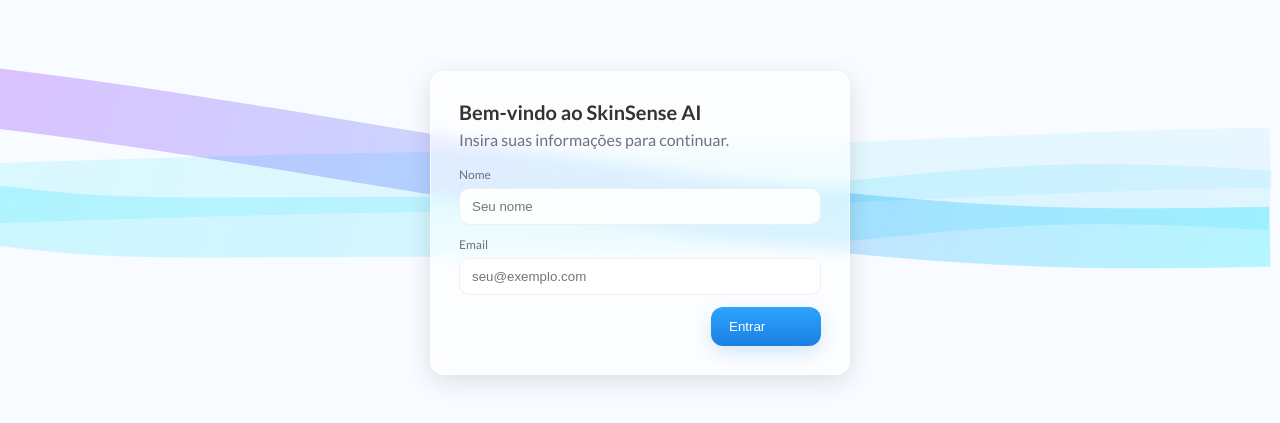
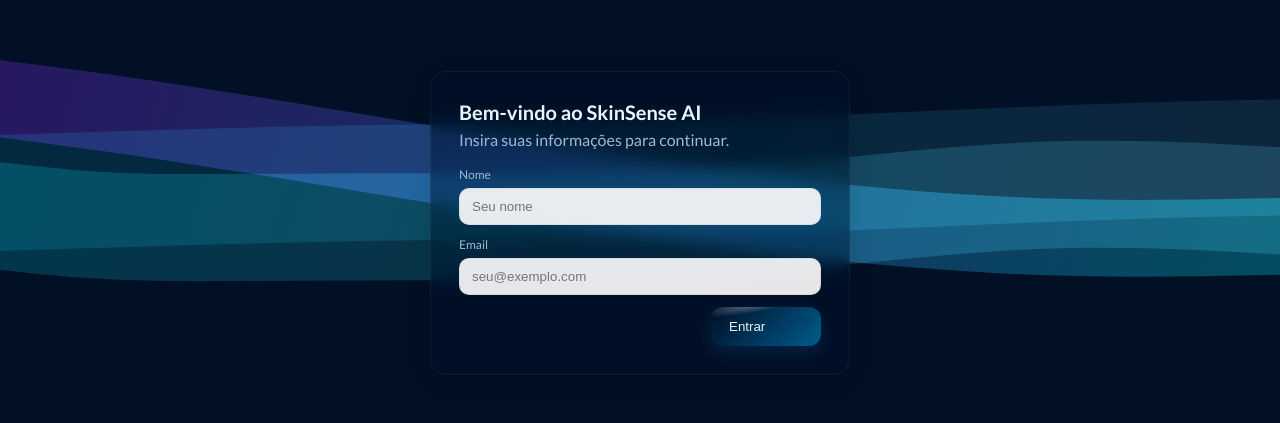
Before and after one commit to Shiver3d/AURA, a Vue app: page /login in a window 1280 px wide. Shown: the part 177-600 px from the top of the page. Built offline with nearby package versions, Linux system fonts and the light colour scheme.

Commit message:
implementei a sincronização de temas e aprimore o estilo dos componentes. adicionei gerenciamento de tema em app.vue e headerbar.vue, dynamicwaves.vue aprimorado para controle de camada dinâmica e main.scss atualizado para melhores estilos globais. arquivo style.scss não utilizado removido.

```diff
--- a/src/App.vue
+++ b/src/App.vue
@@ -11,7 +11,7 @@
 
 <script setup>
 import { useRoute } from 'vue-router'
-import { watchEffect, ref } from 'vue'
+import { watchEffect, ref, onMounted } from 'vue'
 import HeaderBar from './components/HeaderBar.vue'
 import FooterBar from './components/FooterBar.vue'
 import DynamicWaves from './components/DynamicWaves.vue'
@@ -19,6 +19,27 @@
 
 const route = useRoute()
 const theme = ref(localStorage.getItem('theme') || 'dark')
+
+// Inicializa o tema imediatamente na montagem
+onMounted(() => {
+  document.documentElement.setAttribute('data-theme', theme.value)
+
+  // Escuta mudanças no localStorage para sincronizar entre componentes
+  window.addEventListener('storage', (e) => {
+    if (e.key === 'theme') {
+      theme.value = e.newValue || 'dark'
+    }
+  })
+
+  // Também escuta mudanças customizadas (quando o HeaderBar atualiza o mesmo window)
+  const handleThemeChange = () => {
+    const newTheme = localStorage.getItem('theme') || 'dark'
+    if (newTheme !== theme.value) {
+      theme.value = newTheme
+    }
+  }
+  window.addEventListener('theme-changed', handleThemeChange)
+})
 
 watchEffect(() => {
   document.documentElement.setAttribute('data-theme', theme.value)
--- a/src/assets/style.scss
+++ /dev/null
@@ -1,78 +0,0 @@
-/* Theme variables and global styles for SkinSense AI (Frutiger Aero aesthetics) */
-:root {
-  --font-family: 'Lato', system-ui, -apple-system, 'Segoe UI', Roboto, 'Helvetica Neue', Arial;
-  --radius: 14px;
-
-  /* Light theme */
-  --bg: #f8fbff;
-  --panel-bg: rgba(255,255,255,0.6);
-  --text: #333333;
-  --muted: #6b7280;
-  --accent: linear-gradient(180deg,#2ea3ff,#1a7fe0);
-  --accent-solid: #1976d2;
-  --glass-border: rgba(255,255,255,0.6);
-
-  /* Wave colors */
-  --wave-1: rgba(46,163,255,0.08);
-  --wave-2: rgba(26,127,224,0.06);
-  --wave-3: rgba(64,196,255,0.04);
-}
-
-.dark-mode {
-  --bg: #021025; /* midnight blue */
-  --panel-bg: rgba(2,16,37,0.45);
-  --text: #ffffff;
-  --muted: #9fb8d6;
-  --accent: linear-gradient(180deg,#00f0ff,#00b3ff);
-  --accent-solid: #00d1ff;
-  --glass-border: rgba(255,255,255,0.06);
-
-  --wave-1: rgba(0,240,255,0.06);
-  --wave-2: rgba(0,179,255,0.05);
-  --wave-3: rgba(2,94,153,0.04);
-}
-
-* { box-sizing: border-box; }
-html,body,#app { height: 100%; }
-body {
-  margin: 0;
-  font-family: var(--font-family);
-  background: var(--bg);
-  color: var(--text);
-  -webkit-font-smoothing: antialiased;
-  -moz-osx-font-smoothing: grayscale;
-}
-
-/* Glass card utility */
-.glass {
-  background: var(--panel-bg);
-  border-radius: var(--radius);
-  box-shadow: 0 6px 24px rgba(2,8,23,0.12);
-  border: 1px solid var(--glass-border);
-  backdrop-filter: blur(8px) saturate(120%);
-}
-
-/* Buttons */
-.btn {
-  display: inline-flex;
-  align-items: center;
-  gap: 8px;
-  padding: 12px 18px;
-  border-radius: 12px;
-  border: none;
-  background: var(--accent);
-  color: white;
-  cursor: pointer;
-  transition: transform 160ms ease, box-shadow 160ms ease;
-  box-shadow: 0 6px 18px rgba(25,118,210,0.18);
-}
-.btn:hover { transform: translateY(-3px); box-shadow: 0 10px 28px rgba(25,118,210,0.22); }
-.btn.ghost { background: transparent; color: var(--text); box-shadow: none; border: 1px solid rgba(255,255,255,0.06); }
-
-/* Small utilities */
-.container { max-width: 1200px; margin: 0 auto; padding: 24px; }
-.center { display:flex; align-items:center; justify-content:center; }
-
-/* Accessibility focus visible */
-:focus { outline: none; }
-:focus-visible { outline: 3px solid rgba(0,200,255,0.22); outline-offset: 2px; border-radius: 8px; }
--- a/src/components/HeaderBar.vue
+++ b/src/components/HeaderBar.vue
@@ -51,24 +51,25 @@
 const router = useRouter();
 
 const userName = ref("Visitante");
-const theme = ref("light");
+const theme = ref("dark");
 
 onMounted(() => {
   const u = JSON.parse(localStorage.getItem("skin_user") || "null");
   if (u && u.name) userName.value = u.name;
-  const t = localStorage.getItem("skin_theme") || "light";
+  // Sincroniza com o sistema de tema do App.vue
+  const t = localStorage.getItem("theme") || "dark";
   theme.value = t;
-  applyTheme(t);
+  // Garante que o tema está aplicado (App.vue também faz isso, mas garantimos aqui)
+  document.documentElement.setAttribute("data-theme", t);
 });
-
-function applyTheme(t) {
-  document.documentElement.classList.toggle("dark-mode", t === "dark");
-}
 
 function onToggleTheme() {
   theme.value = theme.value === "dark" ? "light" : "dark";
-  localStorage.setItem("skin_theme", theme.value);
-  applyTheme(theme.value);
+  localStorage.setItem("theme", theme.value);
+  // Usa o mesmo sistema do App.vue
+  document.documentElement.setAttribute("data-theme", theme.value);
+  // Dispara evento customizado para sincronizar com App.vue
+  window.dispatchEvent(new CustomEvent("theme-changed"));
 }
 
 const themeIcon = computed(() => (theme.value === "dark" ? "🌙" : "☀️"));
@@ -94,7 +95,7 @@
   top: 12px;
   left: 12px;
   right: 12px;
-  height: 64px;
+  height: 7vh;
   display: flex;
   align-items: center;
   justify-content: space-between;
--- a/src/main.js
+++ b/src/main.js
@@ -1,6 +1,6 @@
 import { createApp } from 'vue'
 import App from './App.vue'
-import './assets/style.scss'
+import './main.scss'
 import 'focus-visible'
 import router from './routes'
 import { Toaster } from 'vue-sonner'
--- a/src/main.scss
+++ b/src/main.scss
@@ -1,8 +1,22 @@
 @import url('https://fonts.googleapis.com/css2?family=Lato:wght@300;400;700;900&display=swap');
 
-/* Design tokens */
+/* ============================================
+   Variaveis para estilização global do site
+   (Frutiger Aero aesthetics)
+   ============================================ */
+
 :root {
+  --font-family: 'Lato', system-ui, -apple-system, 'Segoe UI', Roboto, 'Helvetica Neue', Arial;
   --radius: 16px;
+
+  /* Light theme */
+  --bg: #f8fbff;
+  --panel-bg: rgba(255,255,255,0.6);
+  --text: #333333;
+  --muted: #6b7280;
+  --accent: linear-gradient(180deg,#2ea3ff,#1a7fe0);
+  --accent-solid: #1976d2;
+  --glass-border: rgba(255,255,255,0.6);
 
   /* Light palette */
   --color-cyan: #00E5FF;
@@ -11,23 +25,40 @@
   --color-white: #ffffff;
 
   --glass-bg: linear-gradient(135deg, rgba(255,255,255,0.4) 0%, rgba(255,255,255,0.1) 100%);
-  --glass-border: rgba(255,255,255,0.3);
+  --btn-bg: linear-gradient(135deg,#00000000,#3198ff80);
   --glass-border-top: rgba(255,255,255,0.6);
 
-  --text: #071226;
+  /* Wave colors */
+  --wave-1: rgba(46,163,255,0.08);
+  --wave-2: rgba(26,127,224,0.06);
+  --wave-3: rgba(64,196,255,0.04);
 }
 
-[data-theme="dark"] {
-  --bg: #0a0e17;
+[data-theme="dark"],
+.dark-mode {
+  --bg: #021025; /* midnight blue */
+  --panel-bg: rgba(2,16,37,0.45);
+  --text: #e6f7ff;
+  --muted: #9fb8d6;
+  --accent: linear-gradient(180deg,#00f0ff,#00b3ff);
+  --accent-solid: #00d1ff;
+  --glass-border: rgba(255,255,255,0.06);
+
   --color-cyan: #00f3ff;
   --glow-purple: #8a2bff;
-  --text: #e6f7ff;
   --glass-bg: linear-gradient(135deg, rgba(255,255,255,0.06) 0%, rgba(255,255,255,0.02) 100%);
-  --glass-border: rgba(255,255,255,0.08);
+  --btn-bg: linear-gradient(135deg,#00000000,#00b3ff79);
   --glass-border-top: rgba(255,255,255,0.12);
+
+  --wave-1: rgba(0,240,255,0.06);
+  --wave-2: rgba(0,179,255,0.05);
+  --wave-3: rgba(2,94,153,0.04);
 }
 
-/* Mixins */
+/* ============================================
+   Mixins
+   ============================================ */
+
 @mixin glass() {
   background: var(--glass-bg);
   backdrop-filter: blur(12px) saturate(120%);
@@ -47,28 +78,91 @@
     top: -30%;
     width: 140%;
     height: 60%;
-    background: radial-gradient(ellipse at center, rgba(255,255,255,0.8) 0%, rgba(255,255,255,0.0) 60%);
+    background: radial-gradient(ellipse at center, rgba(255, 255, 255, 0.432) 0%, rgba(255,255,255,0.0) 60%);
     transform: rotate(-12deg) translateY(-6px);
     pointer-events: none;
     mix-blend-mode: screen;
   }
 }
 
-/* Base */
+/* ============================================
+   Base styles
+   ============================================ */
+
 * { box-sizing: border-box; }
 html, body, #app { height: 100%; }
+
+/* Transição suave para mudanças de tema no elemento raiz */
+html {
+  transition: background-color 0.4s ease, color 0.4s ease;
+}
+
 body {
   margin: 0;
-  font-family: 'Lato', system-ui, -apple-system, 'Segoe UI', Roboto, 'Helvetica Neue', Arial;
+  font-family: var(--font-family);
+  background: var(--bg);
   color: var(--text);
-  background: var(--bg, #f6fbff);
   -webkit-font-smoothing: antialiased;
   -moz-osx-font-smoothing: grayscale;
+  transition: background-color 0.4s ease, color 0.4s ease;
+}
+
+/* Transições suaves para elementos que mudam com o tema */
+h1, h2, h3, h4, h5, h6, p, span, div, a, input, textarea, select, button {
+  transition: background-color 0.4s ease,
+              color 0.4s ease,
+              border-color 0.4s ease,
+              box-shadow 0.4s ease;
+}
+
+/* ============================================
+   Glass utilities
+   ============================================ */
+
+.glass {
+  background: var(--panel-bg);
+  border-radius: var(--radius);
+  box-shadow: 0 6px 24px rgba(2,8,23,0.12);
+  border: 1px solid var(--glass-border);
+  backdrop-filter: blur(8px) saturate(120%);
+  transition: background-color 0.4s ease, border-color 0.4s ease, box-shadow 0.4s ease;
 }
 
 .glass-card {
   @include glass();
   padding: 1.25rem;
+  transition: background-color 0.4s ease, border-color 0.4s ease, box-shadow 0.4s ease;
+}
+
+/* ============================================
+   Buttons
+   ============================================ */
+
+.btn {
+  @include glass();
+  @include glossy-highlight();
+  background: var(--btn-bg);
+  display: inline-flex;
+  align-items: center;
+  gap: 8px;
+  padding: 12px 18px;
+  border-radius: 12px;
+  border: none;
+  color: var(--text);
+  cursor: pointer;
+  transition: transform 160ms ease, box-shadow 160ms ease, background 0.4s ease;
+  box-shadow: 0 6px 18px rgba(25,118,210,0.18);
+}
+.btn:hover {
+  transform: translateY(-3px);
+  box-shadow: 0 10px 28px rgba(25,118,210,0.22);
+}
+.btn.ghost {
+  background: transparent;
+  color: var(--text);
+  box-shadow: none;
+  border: 1px solid rgba(255,255,255,0.06);
+  transition: color 0.4s ease, border-color 0.4s ease, transform 160ms ease;
 }
 
 .glass-button {
@@ -81,23 +175,72 @@
   cursor: pointer;
   transition: filter .18s ease, transform .14s ease;
 }
+.glass-button:hover {
+  filter: brightness(1.08);
+  transform: translateY(-2px);
+}
 
-.glass-button:hover { filter: brightness(1.08); transform: translateY(-2px); }
+/* ============================================
+   Utility classes
+   ============================================ */
 
-.xmb-row { display:flex; gap:1rem; align-items:center; }
+.container {
+  max-width: 1200px;
+  margin: 0 auto;
+  padding: 24px;
+}
+.center {
+  display: flex;
+  align-items: center;
+  justify-content: center;
+}
 
-/* horizontal scroller hidden scrollbar */
-.h-scroll { overflow-x:auto; overflow-y:hidden; -ms-overflow-style:none; scrollbar-width:none; }
-.h-scroll::-webkit-scrollbar { display:none; }
+.xmb-row {
+  display: flex;
+  gap: 1rem;
+  align-items: center;
+}
 
-/* Route transitions */
-.route-zoom-enter-active, .route-zoom-leave-active {
-  transition: opacity .45s ease, transform .45s cubic-bezier(.2,.9,.2,1);
+/* Horizontal scroller hidden scrollbar */
+.h-scroll {
+  overflow-x: auto;
+  overflow-y: hidden;
+  -ms-overflow-style: none;
+  scrollbar-width: none;
 }
-.route-zoom-enter-from { opacity:0; transform: scale(.96); }
-.route-zoom-enter-to { opacity:1; transform: scale(1); }
+.h-scroll::-webkit-scrollbar {
+  display: none;
+}
 
 /* Utility for focus color shift */
 .focus-shift {
   transition: background-color .28s ease;
 }
+
+/* ============================================
+   Accessibility
+   ============================================ */
+
+:focus { outline: none; }
+:focus-visible {
+  outline: 3px solid rgba(0,200,255,0.22);
+  outline-offset: 2px;
+  border-radius: 8px;
+}
+
+/* ============================================
+   Route transitions
+   ============================================ */
+
+.route-zoom-enter-active,
+.route-zoom-leave-active {
+  transition: opacity .45s ease, transform .45s cubic-bezier(.2,.9,.2,1);
+}
+.route-zoom-enter-from {
+  opacity: 0;
+  transform: scale(.96);
+}
+.route-zoom-enter-to {
+  opacity: 1;
+  transform: scale(1);
+}
--- a/src/routes/HomeView.vue
+++ b/src/routes/HomeView.vue
@@ -10,7 +10,7 @@
 -->
 
 <template>
-  <div class="home-root container">
+  <div class="home-root-container">
     <section class="hero glass center">
       <div class="hero-inner">
         <h1>Navegue pelo SkinSense AI</h1>
@@ -108,8 +108,10 @@
 
 <style scoped>
 .hero {
-  padding: 36px;
-  margin: 20px 0;
+  padding: 60px 0;
+  margin-top: 10vh;
+  margin-right: 2vw;
+  margin-left: 2vw;
 }
 .hero-inner {
   text-align: center;
```
Also changed, not shown: src/components/DynamicWaves.vue (+130 -86 lines), src/routes/LoginView.vue (+65 -23 lines).
